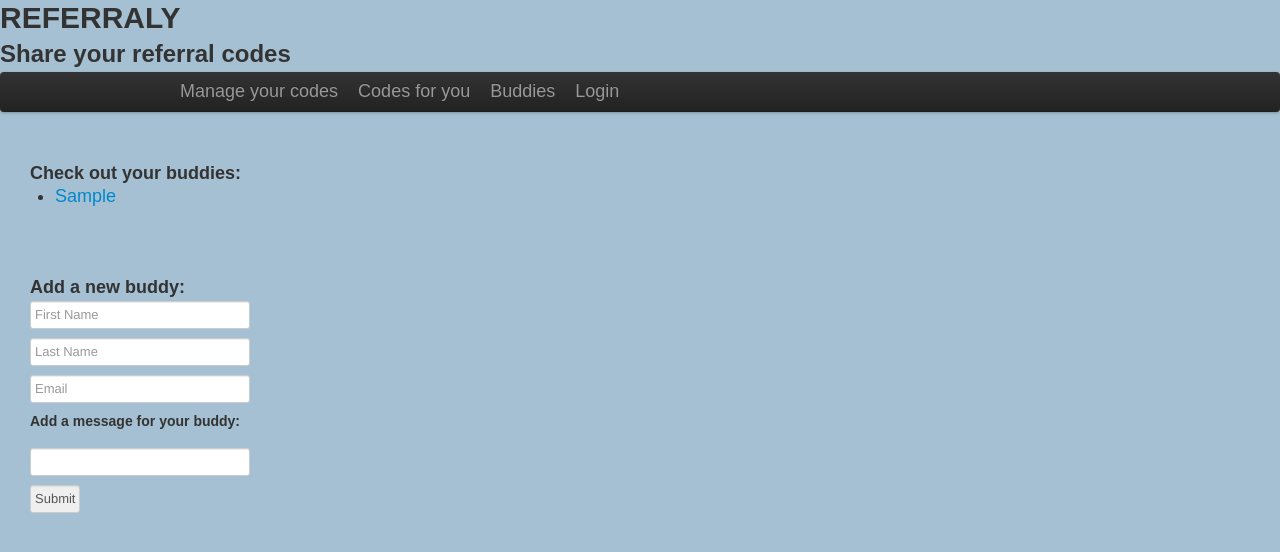
After one commit to SalasSanchez/HB-final-project, a Flask app: page /buddies in a window 1280 px wide. The commit adds this page. Shown: the top 552 px of the page. Run offline with Flask 2, Linux system fonts and the light colour scheme; a user stored in the database is signed in; tables that the repository leaves empty hold one stand-in row (values such as "Sample post"); some libraries are stand-ins or nearby versions.

Commit message:
working app

```diff
--- a/templates/base.html
+++ b/templates/base.html
@@ -7,6 +7,28 @@
         <link rel="stylesheet" href="/static/css/bootstrap.min.css">
         <script type="text/javascript" src="/static/js/bootstrap.js"></script>
         <script type="text/javascript" src="/static/js/jquery-2.0.3.min.js"></script>
+        <style> body {
+                    font-family: arial;
+                    font-size:large;
+                    background-color:hsla(204, 33%, 65%, 0.75);
+                }
+
+                .form {
+
+                    font-size:large;
+                    float:left;
+                    padding: 30px 30px 30px 30px;
+                }
+
+                .list {
+
+                    font-size:large;
+                    float:center;
+                    padding: 30px 30px 30px 30px;
+                }
+
+
+        </style>
     </head>
     <body>
         <h1>REFERRALY</h1>
@@ -17,10 +39,10 @@
             <div class="navbar-inner">
                 <div class="container">
                     <ul class="nav">
-                        <li><a href="{{url_for("main_wallet")}}">Codes</a></li>
-                        <li><a href="#">Add code</a></li>
-                        <li><a href="{{url_for("authenticate")}}">Login</a></li>
-                        <li><a href="#">Buddies</a><li></ul>
+                        <li><a href="{{url_for("main_wallet")}}">Manage your codes</a></li>
+                        <li><a href="#">Codes for you</a><li>
+                        <li><a href="{{url_for("see_buddies")}}">Buddies</a><li>
+                        <li><a href="{{url_for("set_user")}}">Login</a></li></ul>
                 </div>
             </div>
         </div>
--- /dev/null
+++ b/templates/buddies.html
@@ -0,0 +1,28 @@
+{% extends "base.html" %}
+
+{% block content %}
+
+<div class="list">
+	<h3> Check out your buddies:</h3>
+    <ul>
+    {% for buddy in buddies %}
+        <li><a href="/buddy/{{buddy.id}}">{{ buddy.first_name }}</a></li>
+    {% endfor %}
+    </ul>
+</div>
+
+
+<div>
+    <form class="form" method="post" action="/new_buddy">
+		<h3>Add a new buddy:</h3>
+        <input type="text" name="first_name" placeholder="First Name"><br>
+        <input type="text" name="last_name" placeholder="Last Name"><br>
+        <input type="text" name="email" placeholder="Email"><br>
+        <h4>Add a message for your buddy:</h4><br>
+        <input type="text" name="message"><br>
+        <input type="submit">
+    </form>
+</div>
+
+
+{% endblock %}
--- a/views.py
+++ b/views.py
@@ -83,41 +83,161 @@ def main_wallet():
     user_id = current_user.id
     codes = model.Code.query.filter_by(user_id=user_id).all()
 
-    print codes
+    return render_template("main_wallet.html", codes=codes)
 
-    return render_template("codes_list.html", codes=codes)
+
+
+@app.route("/see_details/<int:code_id>")
+@login_required
+def code_details(code_id):
+    details= model.Code.query.filter_by(id=code_id).one()
+
+    #print dir(details)
+
+    referral_code= details.referral_code
+    company_id= details.company_id
+    company = model.Company.query.filter_by(id=company_id).one()
+    company_name = company.name
+    expiry_date= details.expiry_date
+
+    if details.description:
+        description= details.description
+    else:
+        description= "No description provided"
+
+    if details.url:
+        url= details.url
+    else:
+        url= "No URL provided"
+
+    return render_template("code_details.html", referral_code=referral_code,
+                                                company_name= company_name,
+                                                expiry_date=expiry_date,
+                                                description=description,
+                                                url=url)
+
+
+
+@app.route("/new_code", methods=["POST"])
+@login_required
+def add_code():
+    form = forms.NewCodeForm(request.form)
+    if not form.validate():
+        flash("Error, all fields are required")
+        return render_template("main_wallet.html")
+
+    if model.Company.query.filter_by(name=form.company.data).first():
+        company = model.Company.query.filter_by(name=form.company.data).first()
+
+    else:
+        company = model.Company(name=form.company.data)
+        model.session.add(company)
+        model.session.commit()
+        company = model.Company.query.filter_by(name=form.company.data).first()
+
+    company_id = company.id
+
+    if form.expiry_date.data=="":
+        form.expiry_date.data = None
+
+    code = model.Code(company_id=company_id,
+                referral_code=form.code.data,
+                url=form.url.data,
+                expiry_date=form.expiry_date.data,
+                description=form.description.data)
+
+    current_user.codes.append(code)
+
+    model.session.commit()
+    model.session.refresh(code)
+    flash("You've added a code to your wallet")
+
+    return redirect(url_for("main_wallet"))
+
+
+
+@app.route("/buddies")
+@login_required
+def see_buddies():
+    user_id= current_user.id
+    friendships = model.Friendship.query.filter_by(user_id=user_id).all()
+    buddies_ids = []
+
+#TODO: This can be made easier wit backrefs:
+    for friendship in friendships:
+        buddy_id = friendship.buddy_id
+        buddies_ids.append(buddy_id)
+
+
+    buddies = []
+
+    for buddy in buddies_ids:
+        user = model.User.query.filter_by(id=buddy).one()
+        buddies.append(user)
+
+    return  render_template("buddies.html", buddies=buddies)
+
+
+# @app.route("/new_buddy", methods=["POST"])
+# @login_required
+# def add_buddy():
+#     form = forms.NewBuddyForm(request.form)
+
+#     if not form.validate():
+#         flash("Error, all fields are required")
+#         return render_template("buddies.html")
+
+#     if model.User.query.filter_by(email=form.email.data).first():
+#         buddy = model.User.query.filter_by(email=form.email.data).first()
+
+#     else:
+#         buddy = model.Invitation(email=form.email.data,
+#                            first_name=form.first_name.data,
+#                            last_name=form.last_name.data)
+
+#         model.session.add(buddy)
+#         model.session.commit()
+
+
+#     buddy_id = buddy.id
+
+#     buddy = model.Code(company_id=company_id,
+#                 referral_code=form.code.data,
+#                 url=form.url.data,
+#                 expiry_date=form.expiry_date.data,
+#                 description=form.description.data)
+
+#     current_user.codes.append(code)
+
+#     model.session.commit()
+#     model.session.refresh(code)
+#     flash("You've added a code to your wallet")
+
+#     return render_template("buddies.html")
+
+# return
 
 
 
 
-# # @app.route("/post/<int:id>")
-# # def view_post(id):psycopg2==2.5.1
 
-# #     post = Post.query.get(id)
-# #     return render_template("post.html", post=post)
 
-# # @app.route("/post/new")
-# # @login_required
-# # def new_post():
-# #     return render_template("new_post.html")
+@app.route("/buddy/<int:id>")
+@login_required
+def see_buddy(id):
+    details= model.User.query.filter_by(id=id).one()
 
-# @app.route("/new_code", methods=["POST"])
-# @login_required
-# def add_code():
-#     form = forms.NewCodeForm(request.form)
-#     if not form.validate():
-#         flash("Error, all fields are required")
-#         return render_template("new_code.html")
+    first_name = details.first_name
+    last_name = details.last_name
+    email = details.email
+    codes= details.codes
 
-#     code = Code(company=form.company.data, code=form.code.data)
-#     current_user.codes.append(code)
+    return render_template("buddy_details.html", first_name=first_name,
+                                                 last_name=last_name,
+                                                 email=email,
+                                                 codes=codes)
 
-#     model.session.commit()
-#     model.session.refresh(code)
 
-#     return redirect(url_for("index"))
-
-#     #TODO: Check the redirects- is this correct if the new-code form is already on index.html?
 
 
 
```
Also changed, not shown: forms.py (+10 -0 lines), model.py (+18 -0 lines), templates/buddy_details.html (added, +23 -0 lines), templates/code_details.html (added, +20 -0 lines), templates/codes_list.html (+27 -5 lines), templates/main_wallet.html (added, +31 -0 lines), templates/set_user.html (+4 -4 lines), 1 other file.
